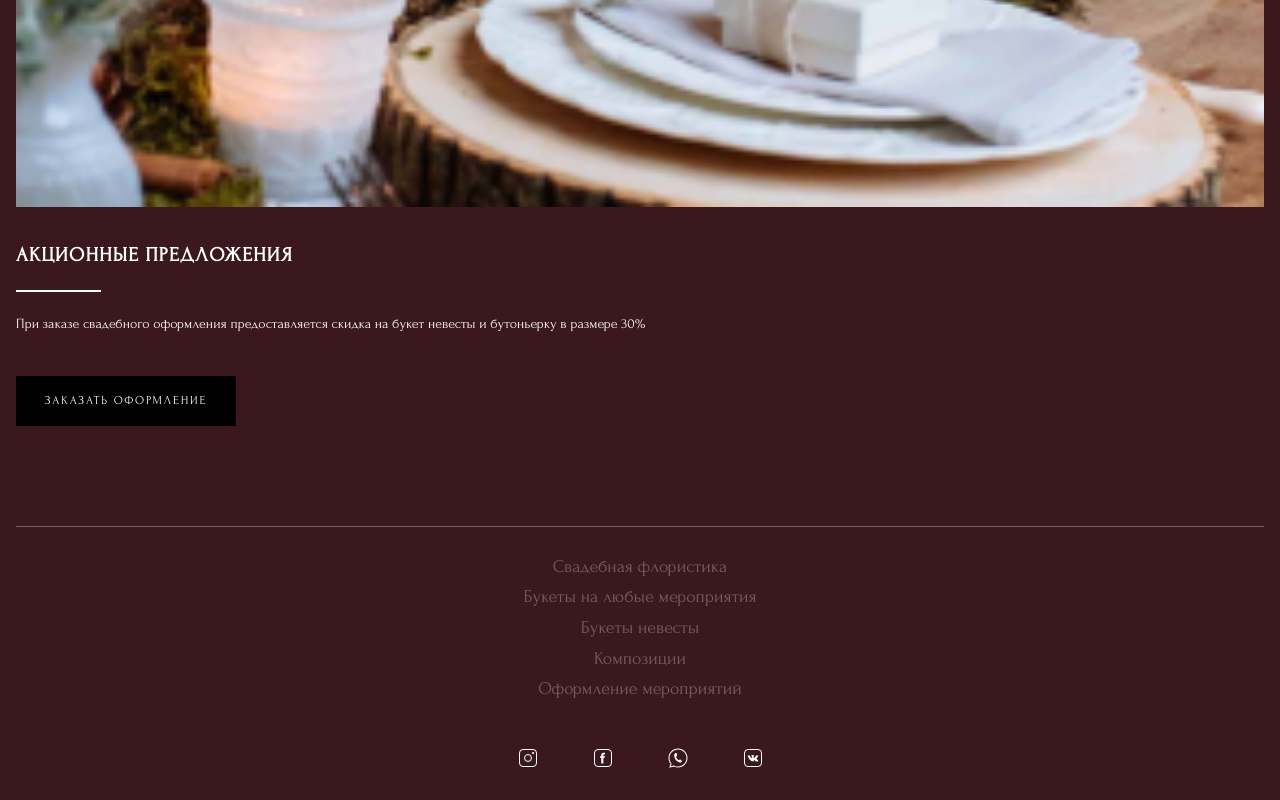
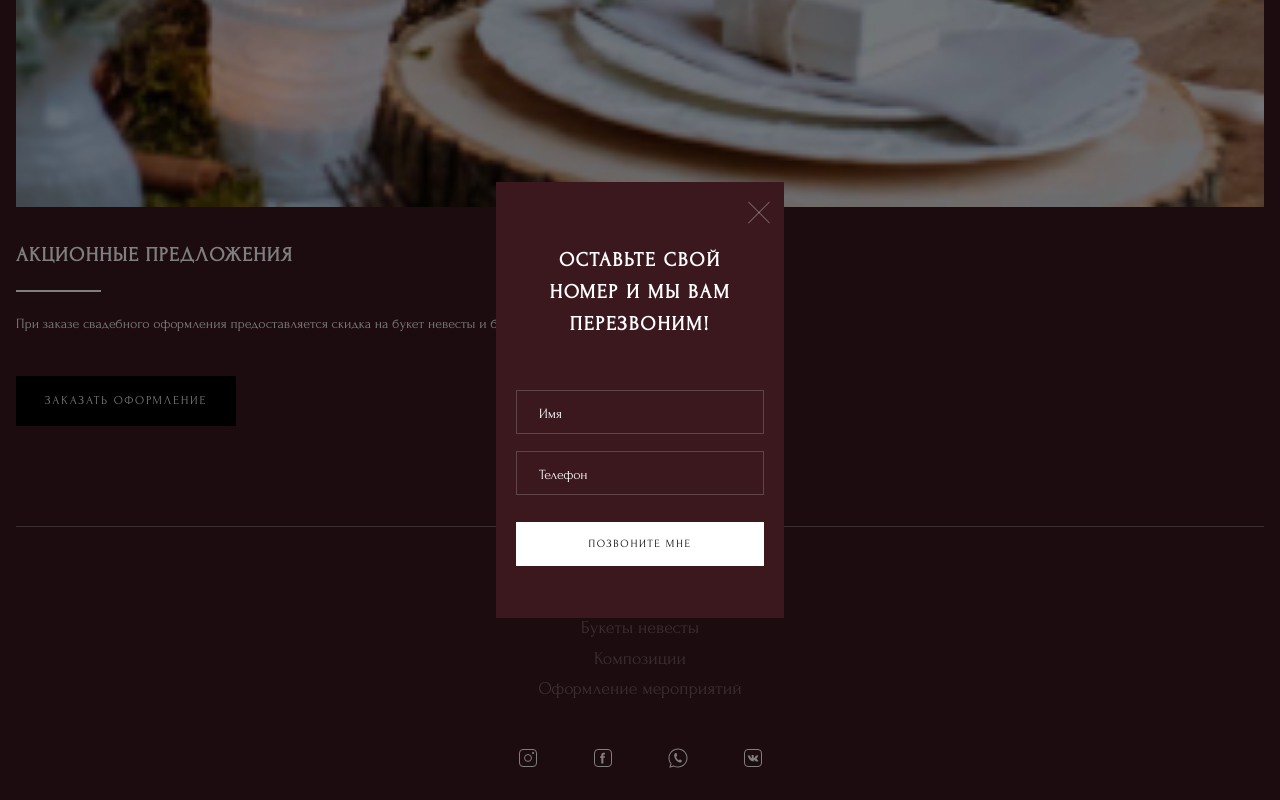
Before and after one commit to k-solovev/floristry, a website: page src/index.html in a window 1280 px wide. Both pictures are taken after a click on the button "ЗАКАЗАТЬ ОФОРМЛЕНИЕ". Shown: the part 3036-3836 px from the top of the page. Drawn offline with Linux system fonts and the light colour scheme; a web font is replaced by a local one.

Commit message:
add popup

```diff
--- a/src/index.html
+++ b/src/index.html
@@ -6,7 +6,7 @@
     <link rel="stylesheet" href="css/style.css" />
     <title>Весна всегда</title>
   </head>
-  <body>
+  <body class="document-body">
     <header class="header">
       <div class="header__logo">
         <a class="header__link" href="#">
@@ -159,6 +159,7 @@
       </div>
     </footer>
 
+    <div class="overlay visually-hidden">
       <section class="popup-order">
         <span class="popup-order__close"></span>
         <h2 class="popup-order__header">Оставьте свой номер и&nbsp;мы&nbsp;вам перезвоним!</h2>
@@ -168,6 +169,7 @@
           <button class="popup-order-btn">Позвоните мне</button>
         </form>
       </section>
+    </div>
     <script src="js/main.js"></script>
   </body>
 </html>
--- a/src/js/main.js
+++ b/src/js/main.js
@@ -1,9 +1,33 @@
 const burger = document.querySelector('.header__burger');
 const logo = document.querySelector('.header__logo');
 const menu = document.querySelector('.header__navigation');
+const orderBtn = document.querySelector('.sales__btn');
+const overlay = document.querySelector('.overlay');
+const body = document.querySelector('.document-body');
+const popupWindow = document.querySelector('.popup-order');
+const popupCloseBtn = document.querySelector('.popup-order__close');
 
+// бургер
 burger.addEventListener('click', function(evt) {
   logo.classList.toggle('header__logo--active');
   burger.classList.toggle('header__burger--active');
   menu.classList.toggle('header__navigation--active');
 });
+
+//модальное окно
+orderBtn.addEventListener('click', function(evt) {
+  overlay.classList.remove('visually-hidden');
+  body.classList.add('scroll-hidden');
+
+  popupCloseBtn.addEventListener('click', function(evt) {
+    overlay.classList.add('visually-hidden');
+    body.classList.remove('scroll-hidden');
+  });
+})
+
+// body.addEventListener('click', function(evt) {
+//   if (evt.target != popupWindow) {
+//     overlay.classList.add('visually-hidden');
+//     body.classList.remove('scroll-hidden');
+//   }
+// });
--- a/src/scss/blocks/popup-order.scss
+++ b/src/scss/blocks/popup-order.scss
@@ -4,7 +4,9 @@
   padding: 62px 20px 52px;
   position: absolute;
   left: 50%;
-  transform: translate(-50%);
+  top: 50%;
+  transform: translate(-50%, -50%);
+  background-color: $main-color;
 }
 
 .popup-order__close {
--- a/src/scss/global.scss
+++ b/src/scss/global.scss
@@ -31,6 +31,20 @@ button:focus {
   padding-right: 16px;
 }
 
+.overlay {
+  position: fixed;
+  top: 0;
+  left: 0;
+  background: rgba(0, 0, 0, .6);
+  width: 100%;
+  height: 100vh;
+  z-index: 50;
+}
+
+.scroll-hidden {
+  overflow: hidden;
+}
+
 .visually-hidden {
   position: absolute;
   width: 1px;
```
Also changed, not shown: src/css/style.css, 1 other file. Lines whose indentation alone changed are shown as unchanged.
